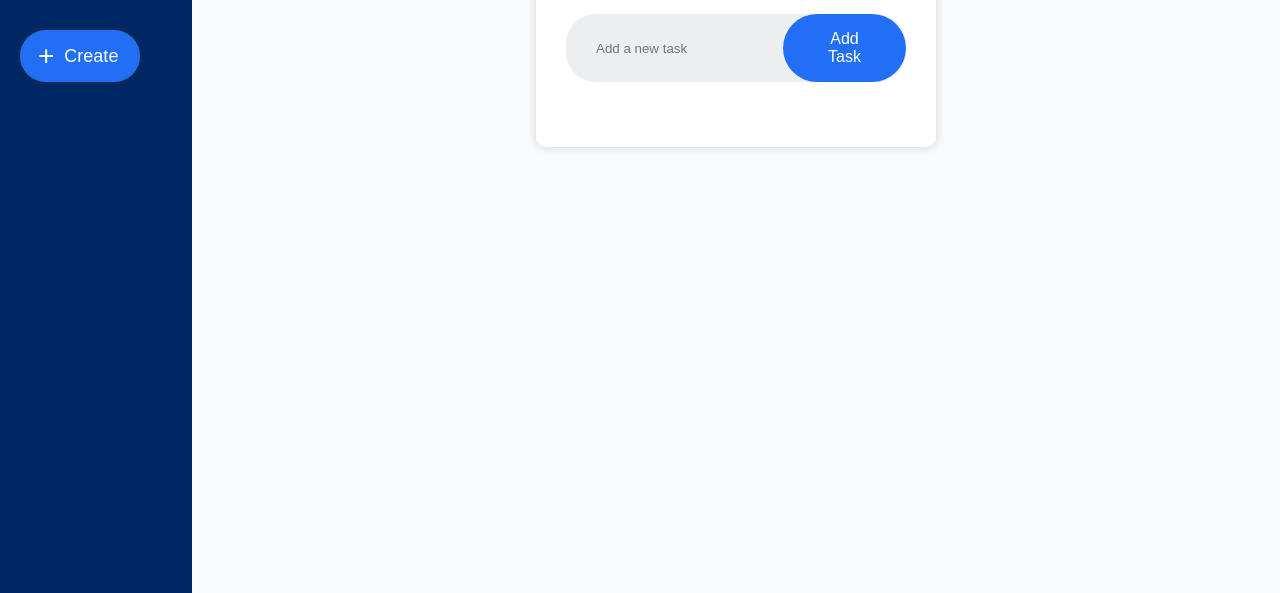
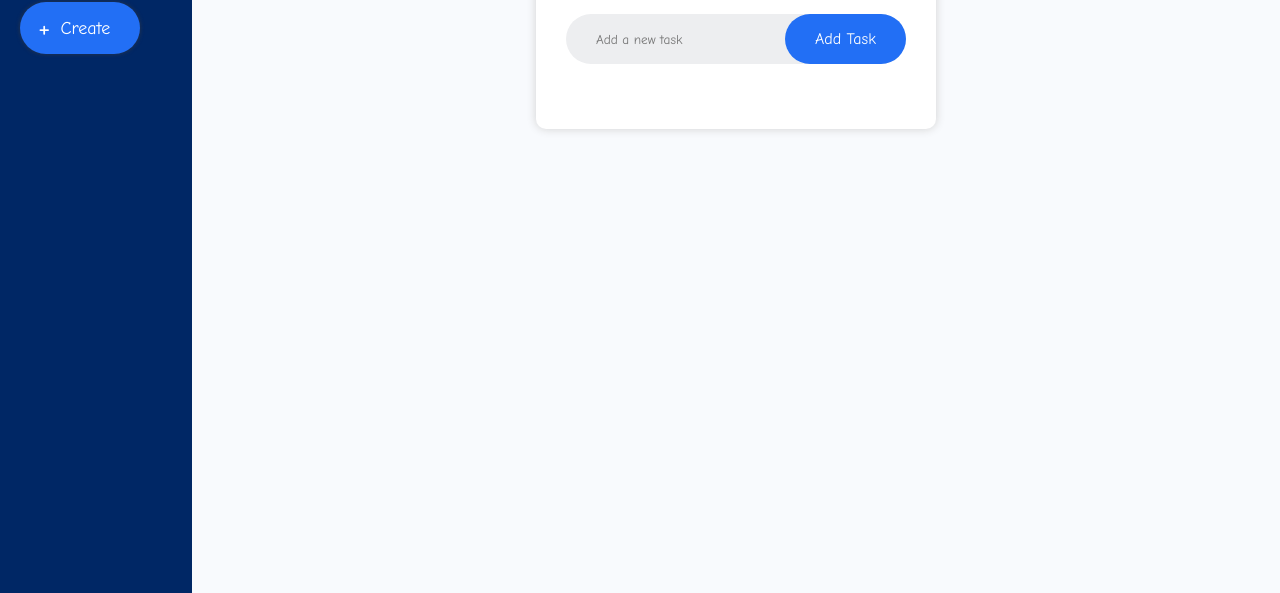
Before and after one commit to mxhmoodem/to-do-list, a plain HTML site: page index.html in a window 1280 px wide. Shown: the part 207-800 px from the top of the page. Drawn offline with Linux system fonts and the light colour scheme.

Commit message:
Update style.css fonts

```diff
--- a/style.css
+++ b/style.css
@@ -2,7 +2,7 @@
   margin: 0;
   padding: 0;
   box-sizing: border-box;
-  font-family: 'Poppins', sans-serif;
+  font-family: "Comic Sans MS", cursive, sans-serif;
 }
 
 body {
```
